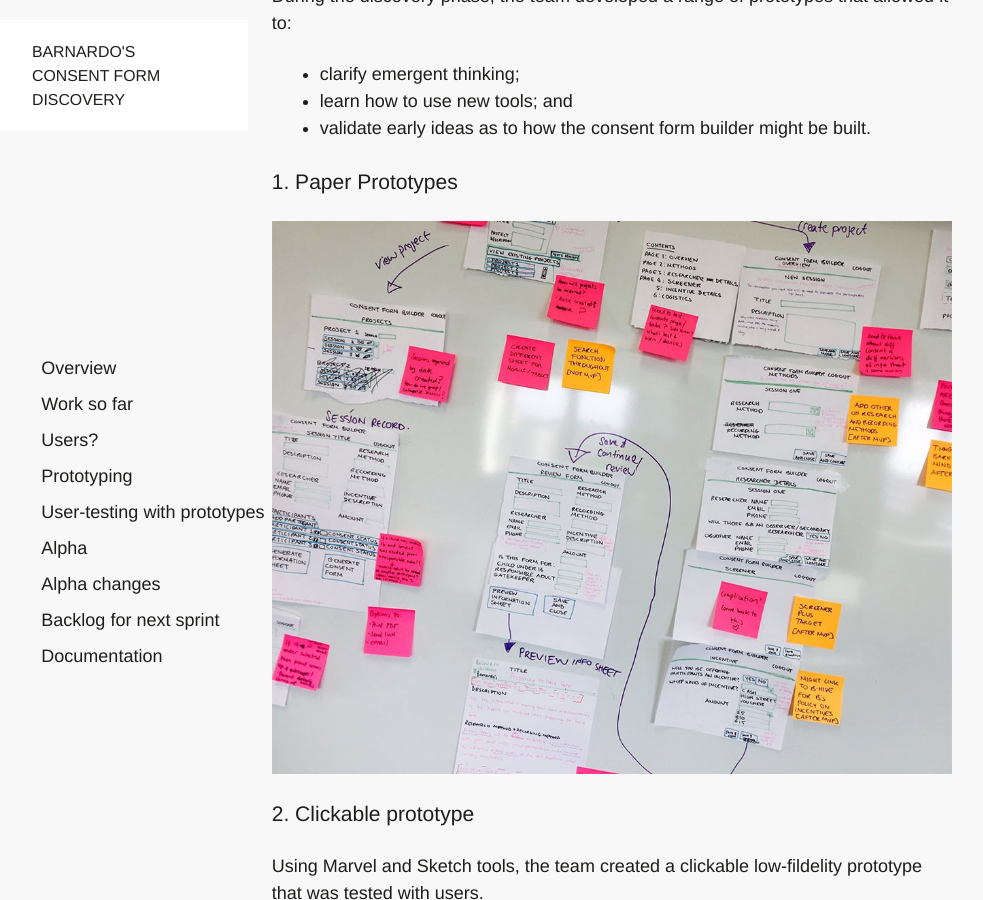
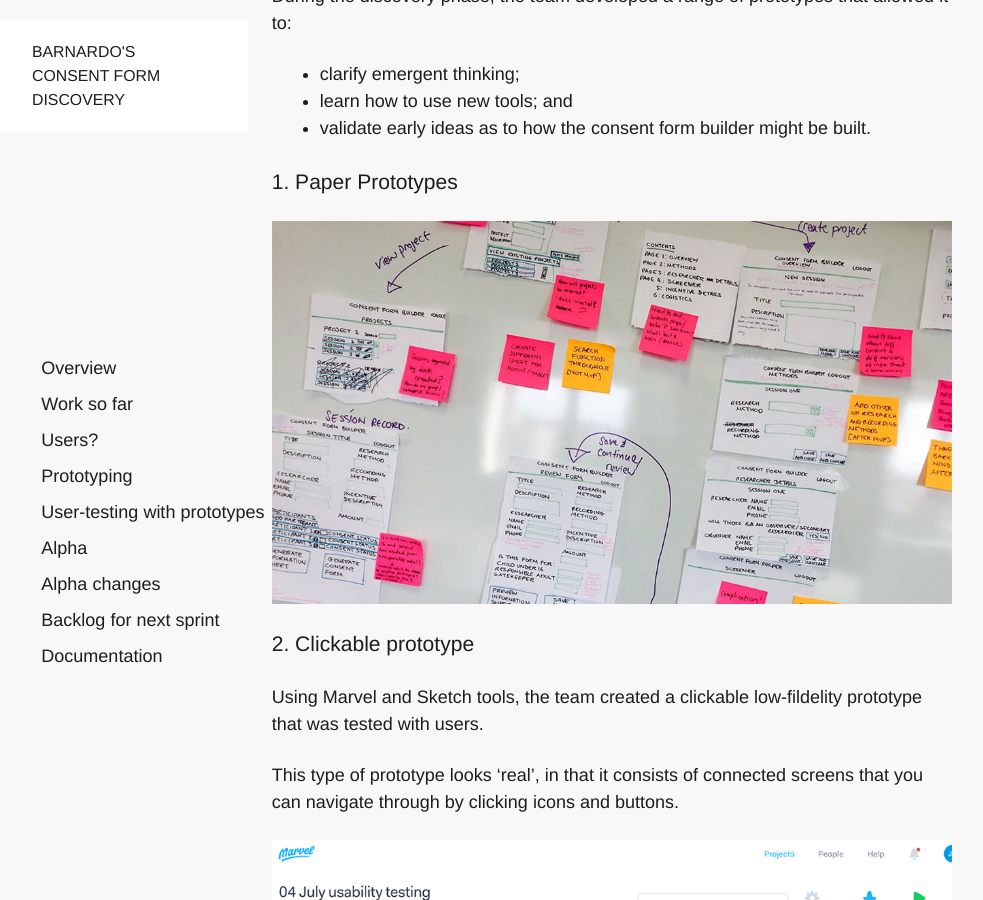
Before and after one commit to barnardos/consent-form-discovery-report, a Jekyll site: the page built from prototypes.md, in a window 1280 px wide and 900 px high, scrolled down 369 px. Shown: the whole window, without its empty margins (28-1011 px from the left). Built offline with Jekyll 4.4.1, drawn with Linux system fonts in a browser that asks for light colours.

Commit message:
updating image ratio

```diff
--- a/prototypes.md
+++ b/prototypes.md
@@ -13,13 +13,13 @@ During the discovery phase, the team developed a range of prototypes that allowe
 
 
 ### 1. Paper Prototypes
-![Paper Prototype](/discovery/assets/images/paperprototype.jpg "Creating 'paper' user flows on the board")
+![Paper Prototype](/discovery/assets/images/paperprototype-16x9.jpg "Creating 'paper' user flows on the board")
 
 ### 2. Clickable prototype
 Using Marvel and Sketch tools, the team created a clickable low-fildelity prototype that was tested with users.
 
 This type of prototype looks 'real', in that it consists of connected screens that you can navigate through by clicking icons and buttons.
 
-![Clickable Prototype](/discovery/assets/images/marvel.png "Creating clickable prototypes using Marvel")
+![Clickable Prototype](/discovery/assets/images/marvel-16x9.png "Creating clickable prototypes using Marvel")
 
 You can play with it [here](https://marvelapp.com/25jdjh3/screen/30033830)
```
